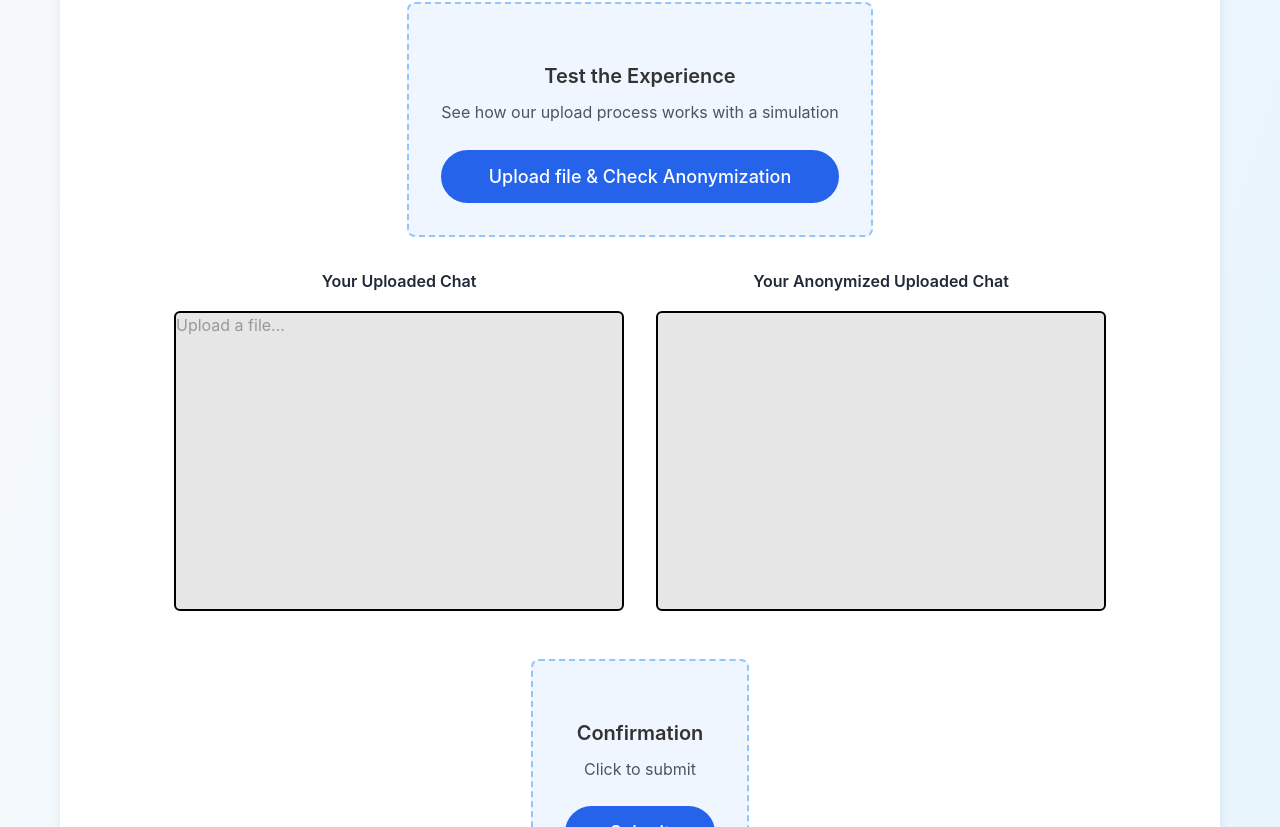
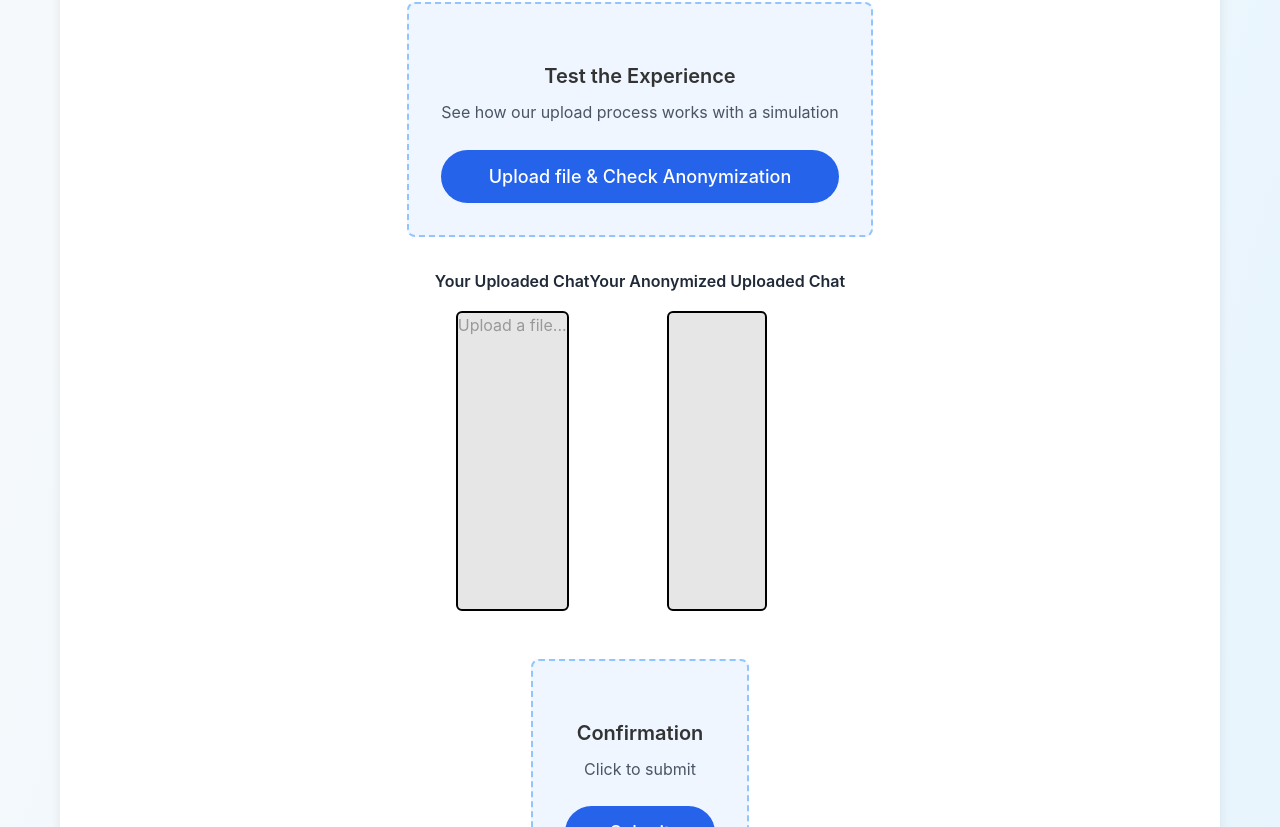
Before and after one commit to Kenzorb/PrivateBytes---B2C-LandingPage, a React (Vite) app: page / in a window 1280 px wide. Shown: the part 631-1458 px from the top of the page. Built offline with nearby package versions, Linux system fonts and the light colour scheme.

Commit message:
Fixed overflow for the uploaded and anonymized upload boxes

```diff
--- a/src/styles.css
+++ b/src/styles.css
@@ -527,7 +527,7 @@ input[type="email"]:focus {
 
 .preredacted-text {
   display: flex;
-  min-width: 450px;
+  min-width: 100px;
   min-height: 300px;
   max-width: 450px;
   max-height: 300px;
@@ -548,7 +548,7 @@ input[type="email"]:focus {
 
 .redacted-text {
   display: flex;
-  min-width: 450px;
+  min-width: 100px;
   min-height: 300px;
   max-width: 450px;
   max-height: 300px;
@@ -596,3 +596,12 @@ input[type="email"]:focus {
 .formtextboxes {
   background-color: white;
 }
+
+.text-box {
+  display: flex;
+  flex-direction: column;
+  max-width: 450px;
+  min-width: 100px;
+  justify-content: center;
+  align-items: center;
+}
```
